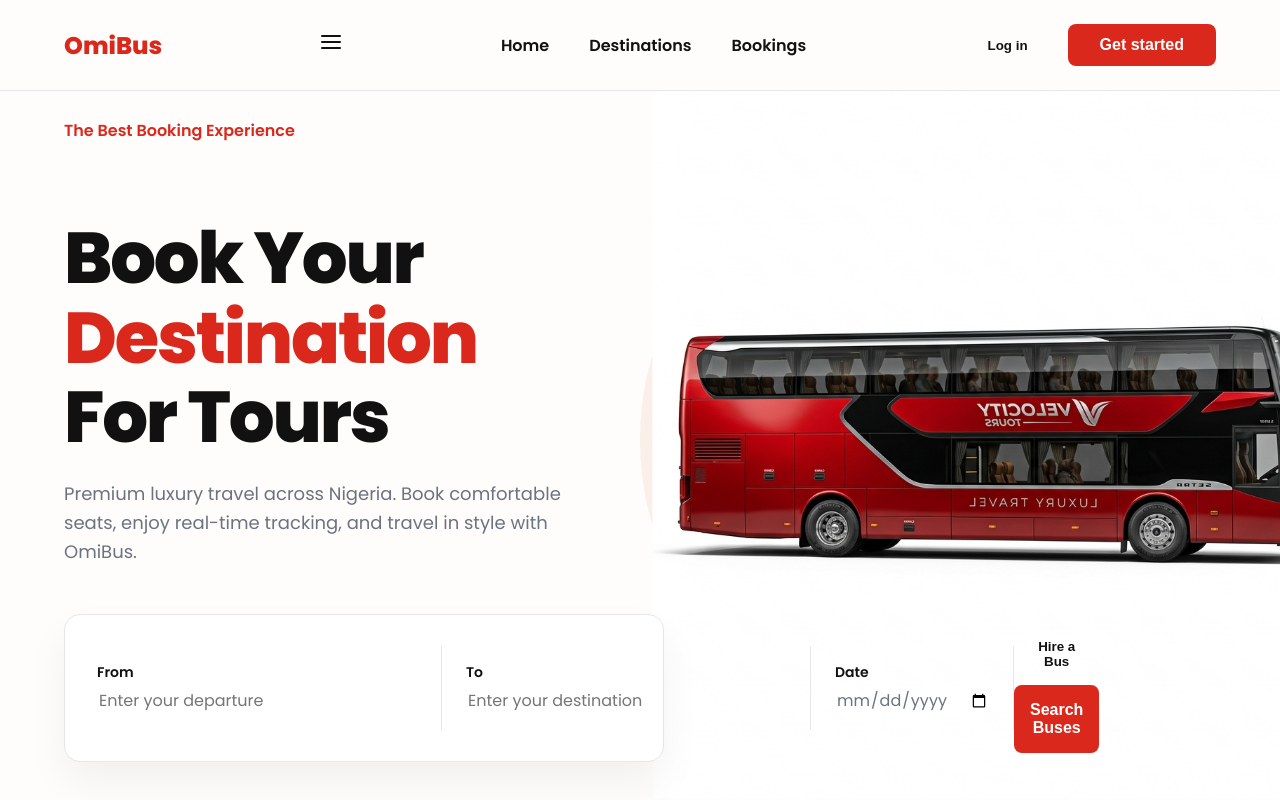
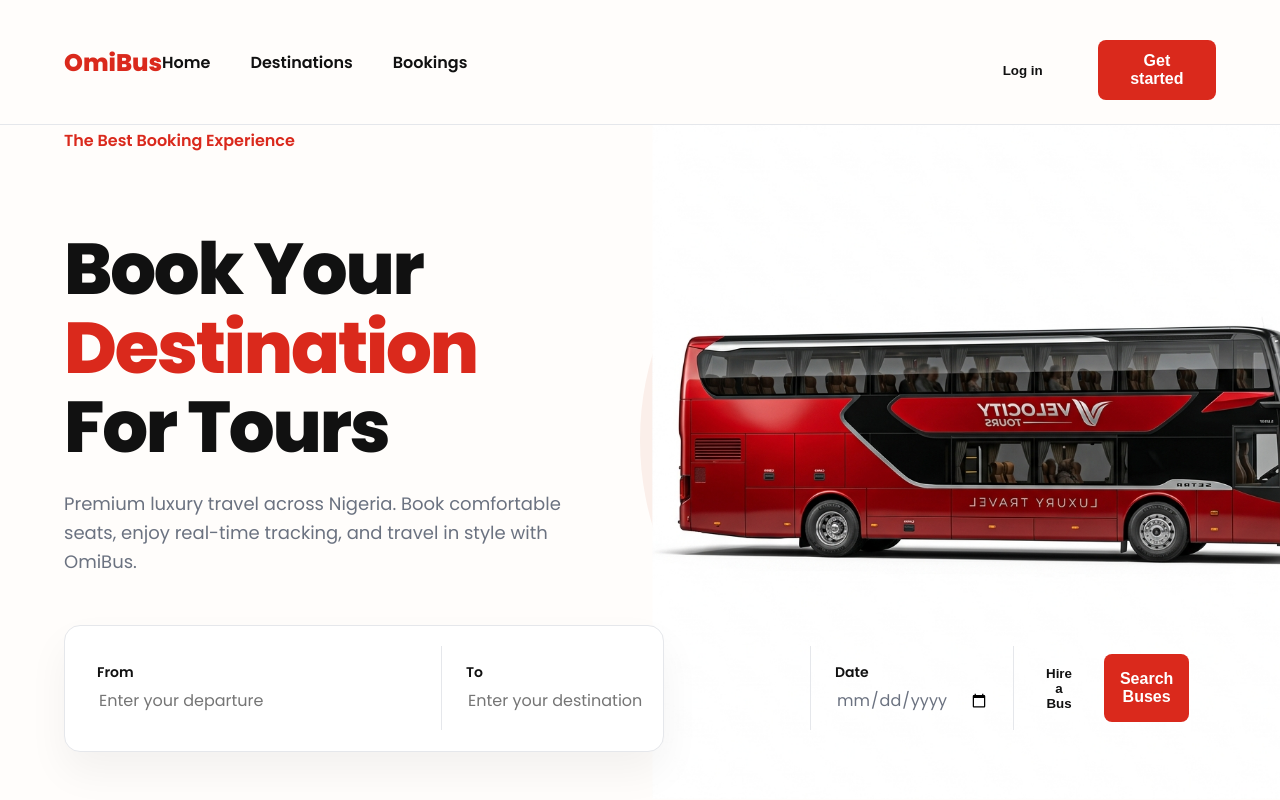
Before and after one commit to Uksman/OmniBus, a Next.js app: page / in a window 1280 px wide. Shown: the top 800 px of the page. Built offline with nearby package versions, Linux system fonts and the light colour scheme; no server answers.

Commit message:
feat: implement responsive mobile navigation menu with hamburger toggle and collapsible links

```diff
--- a/app/globals.css
+++ b/app/globals.css
@@ -59,6 +59,8 @@ a {
 .nav-links {
   display: flex;
   gap: 2.5rem;
+  align-items: center;
+  flex: 1;
 }
 
 .nav-link {
@@ -72,10 +74,13 @@ a {
   color: var(--primary);
 }
 
-.nav-actions {
-  display: flex;
-  gap: 1rem;
+.mobile-nav-actions {
+  margin-left: auto;
   align-items: center;
+}
+
+.hamburger-menu {
+  display: none;
 }
 
 /* Buttons */
@@ -231,6 +236,15 @@ a {
 
 .search-btn:hover {
   background: var(--primary-hover);
+}
+
+.search-buttons {
+  width: 100%;
+  display: flex;
+  gap: 1rem;
+  justify-content: flex-end;
+  align-items: center;
+  padding: 1rem;
 }
 
 /* Hero Image Side */
@@ -514,10 +528,30 @@ a {
   .navbar { padding: 1rem; }
 
   /* Navbar */
+  .navbar { padding: 1rem; justify-content: space-between; }
   .nav-brand { font-size: 1.25rem; }
   .nav-links { display: none; }
-  .nav-actions { gap: 0.5rem; }
-  .btn-primary, .btn-outline { padding: 0.5rem 1rem; font-size: 0.85rem; }
+  .nav-links.active {
+    display: flex;
+    flex-direction: column;
+    position: absolute;
+    top: 100%;
+    left: 0;
+    width: 100%;
+    background: var(--card);
+    padding: 1.5rem;
+    border-bottom: 1px solid var(--border);
+    box-shadow: 0 10px 15px rgba(0,0,0,0.05);
+    gap: 1.5rem;
+    z-index: 99;
+  }
+  .mobile-nav-actions {
+    flex-direction: column;
+    width: 100%;
+    margin-left: 0;
+  }
+  .nav-actions { display: none; } /* Hide actions on mobile for now, or move them to menu */
+  .hamburger-menu { display: block; cursor: pointer; color: var(--foreground); }
 
   /* Hero Section */
   .hero-title { font-size: 2.5rem; }
@@ -528,6 +562,7 @@ a {
   /* Search Box */
   .search-box { flex-direction: column; width: 100%; border-radius: 12px; }
   .search-field { width: 100%; border-right: none; border-bottom: 1px solid var(--border); padding: 0.75rem 1rem; }
+  .search-buttons { flex-direction: column; gap: 0.5rem; padding: 1rem; }
   .search-btn { width: 100%; margin: 0; border-radius: 0 0 12px 12px; padding: 1rem; }
 
   /* Cards & Lists */
--- a/app/page.tsx
+++ b/app/page.tsx
@@ -36,23 +36,22 @@ export default function Home() {
           <Link href="/destinations" className="nav-link">Destinations</Link>
           <Link href="/account" className="nav-link">Bookings</Link>
           {user && <Link href="/account" className="nav-link">My Account</Link>}
-        </div>
-        <div className="nav-actions">
-          {/* <ThemeToggle /> */}
+          <div className="mobile-nav-actions" style={{ display: 'flex', gap: '1rem', marginTop: '1rem' }}>
             {!user ? (
               <>
-              <Link href="/login">
-                <button className="btn-outline">Log in</button>
+                <Link href="/login" style={{ width: '100%' }}>
+                  <button className="btn-outline" style={{ width: '100%' }}>Log in</button>
                 </Link>
-              <Link href="/signup">
-                <button className="btn-primary">Get started</button>
+                <Link href="/signup" style={{ width: '100%' }}>
+                  <button className="btn-primary" style={{ width: '100%' }}>Get started</button>
                 </Link>
               </>
             ) : (
-            <Link href="/account">
-              <button className="btn-primary">Dashboard</button>
+              <Link href="/account" style={{ width: '100%' }}>
+                <button className="btn-primary" style={{ width: '100%' }}>Dashboard</button>
               </Link>
             )}
+          </div>
         </div>
       </nav>
 
```
Lines whose indentation alone changed are shown as unchanged.
